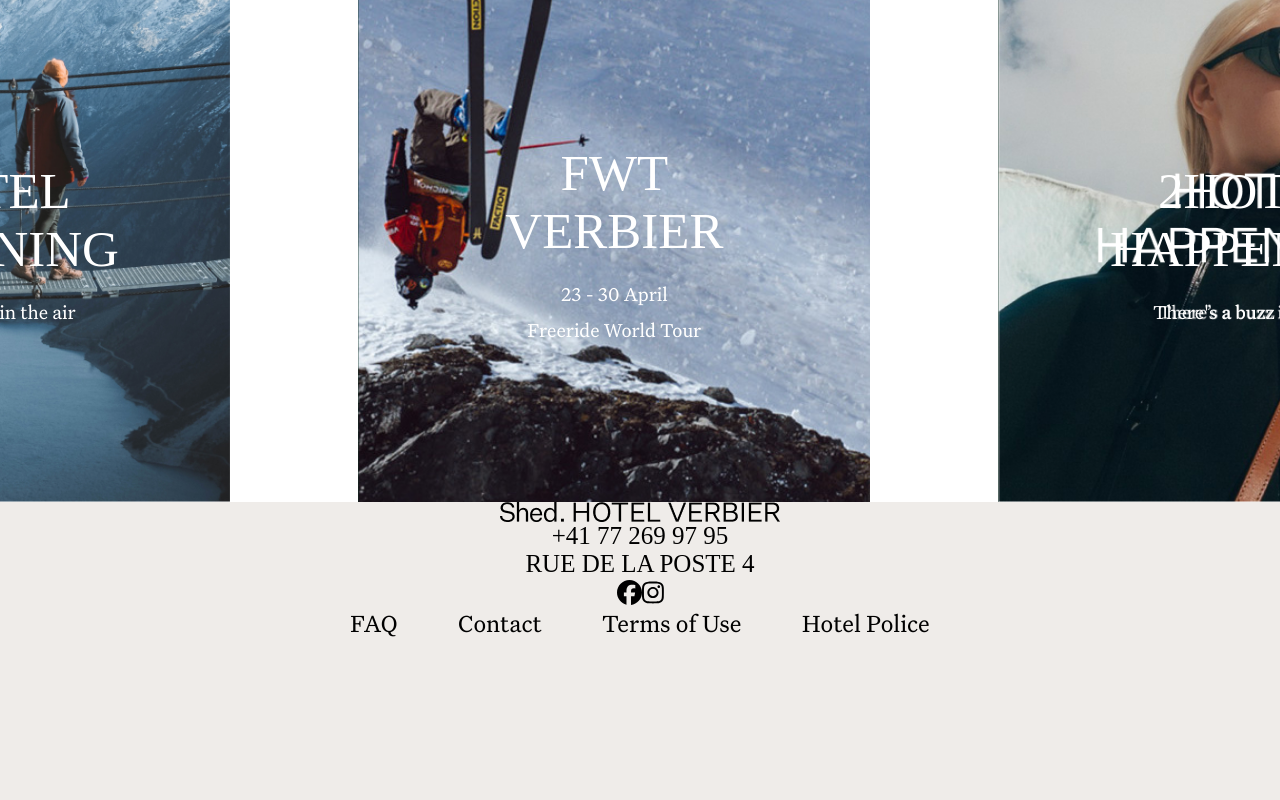
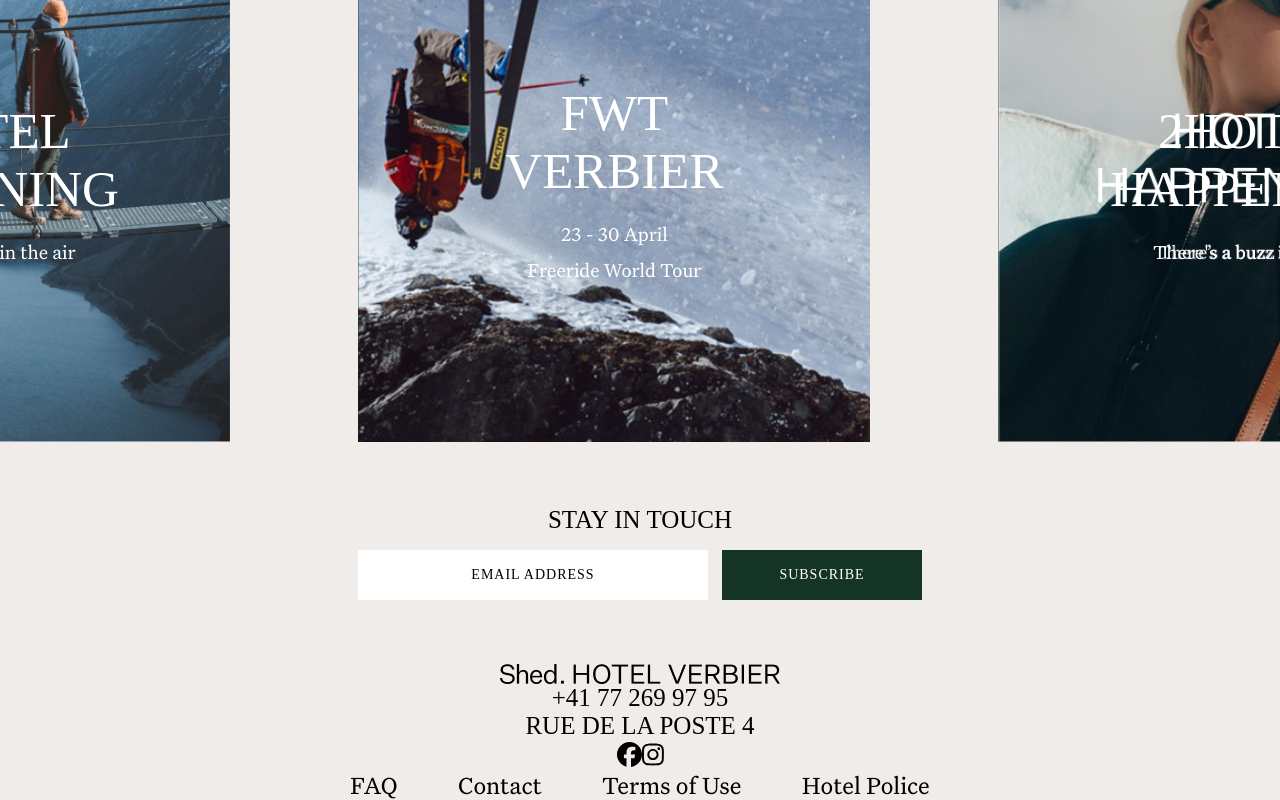
Before and after one commit to nathaliejanep/ShedHOTEL, a React (Create React App) app: page / in a window 1280 px wide. Shown: the part 3776-4576 px from the top of the page. Before the commit the page ends 4414 px from the top, so only its background shows below. Built offline with nearby package versions, Linux system fonts and the light colour scheme.

Commit message:
Added subscribe button and input

```diff
--- a/src/pages/Home/Home.jsx
+++ b/src/pages/Home/Home.jsx
@@ -54,7 +54,7 @@
           <img src={roomBiggie} alt="Biggie Room" />
         </section>
         <section className="container__section">
-          <h2>Stay with us</h2>
+          <h3>Stay with us</h3>
           <p>
             About the rooms. Lorem ipsum dolor sit amet, consectetur adipiscing
             elit. Donec elit ligula, laoreet et arcu at, dignissim blandit
@@ -81,7 +81,7 @@
         </section>
 
         <section className="container__section">
-          <h2>Come ramble with us</h2>
+          <h3>Come ramble with us</h3>
           <p>
             About experience. Lorem ipsum dolor sit amet, consectetur adipiscing
             elit. Donec elit ligula, laoreet et arcu at, dignissim blandit
@@ -91,6 +91,16 @@
         </section>
 
         <Carousel />
+
+        <section className="container__section subscribe">
+          <h3>Stay In Touch</h3>
+          <input
+            className="subscribe__input"
+            type="email"
+            placeholder="Email Address"
+          />
+          <button className="subscribe__btn">Subscribe</button>
+        </section>
       </div>
     </div>
   );
--- a/src/pages/Home/Home.scss
+++ b/src/pages/Home/Home.scss
@@ -3,7 +3,7 @@
 
 .home {
   margin: 0;
-  background-color: $white; // TA BORT
+  // background-color: $white; // TA BORT
 
   .hero {
     position: relative;
@@ -26,9 +26,51 @@
     }
   }
 
+  // TWO COLUMN CARD
   .card {
     background-color: $forestGreen;
     color: $white;
+  }
+
+  .subscribe {
+    &__input {
+      // width: 100%;
+      // padding: toRem(15) toRem(100);
+      width: 350px;
+      height: 50px;
+      border: none;
+      font-size: toRem(14);
+      letter-spacing: 1px;
+      font-family: Untitled Sans;
+      text-transform: uppercase;
+      text-align: center;
+      margin-right: toRem(14);
+
+      &::placeholder {
+        color: $black;
+      }
+
+      &:focus {
+        outline: none;
+      }
+    }
+
+    &__btn {
+      width: 200px;
+      height: 50px;
+      // padding: toRem(15) toRem(60);
+      border: none;
+      background-color: $forestGreen;
+      color: $white;
+      font-family: Untitled Sans;
+      font-size: toRem(14);
+      letter-spacing: 1px;
+      text-transform: uppercase;
+
+      &:hover {
+        background-color: $black;
+      }
+    }
   }
 }
 
```
